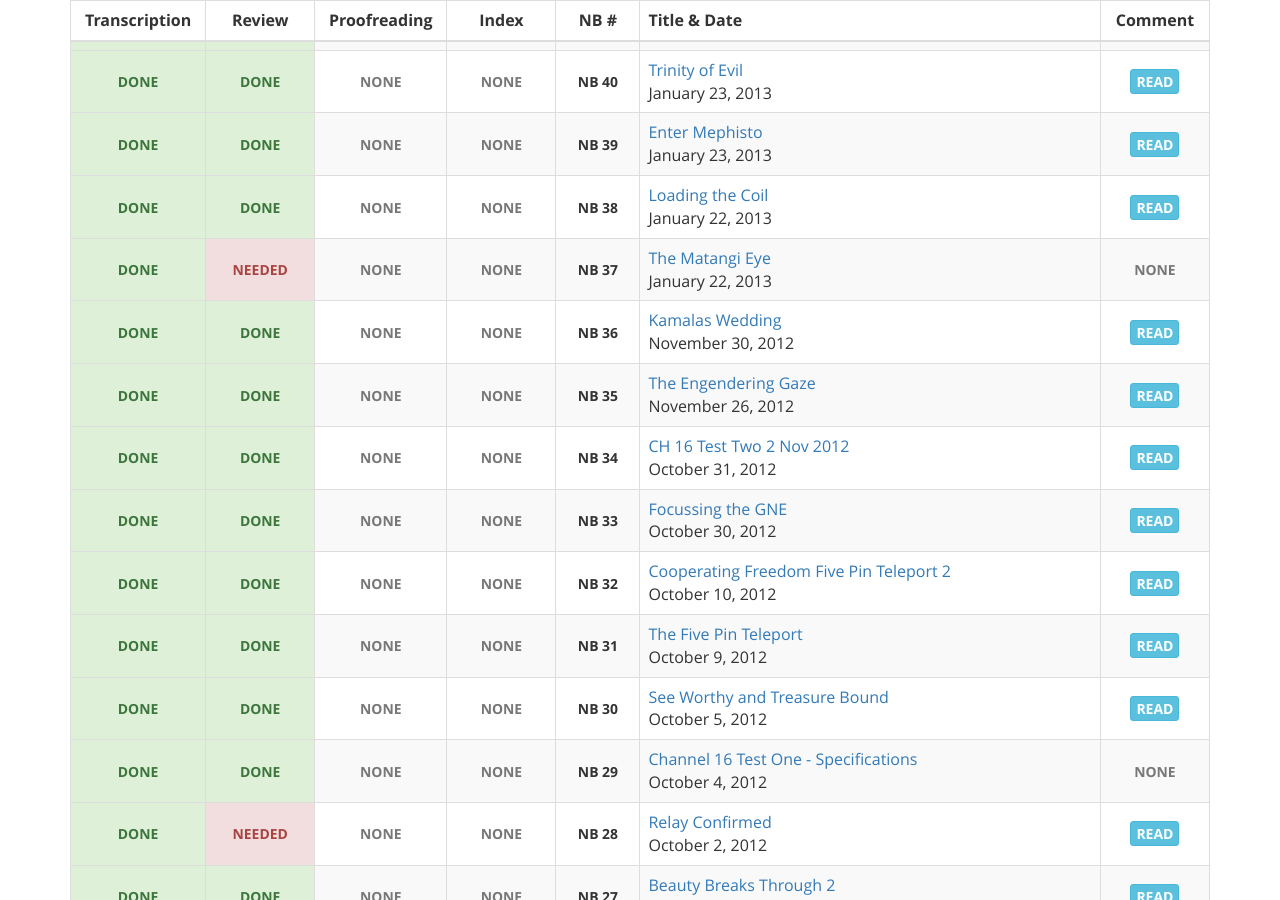
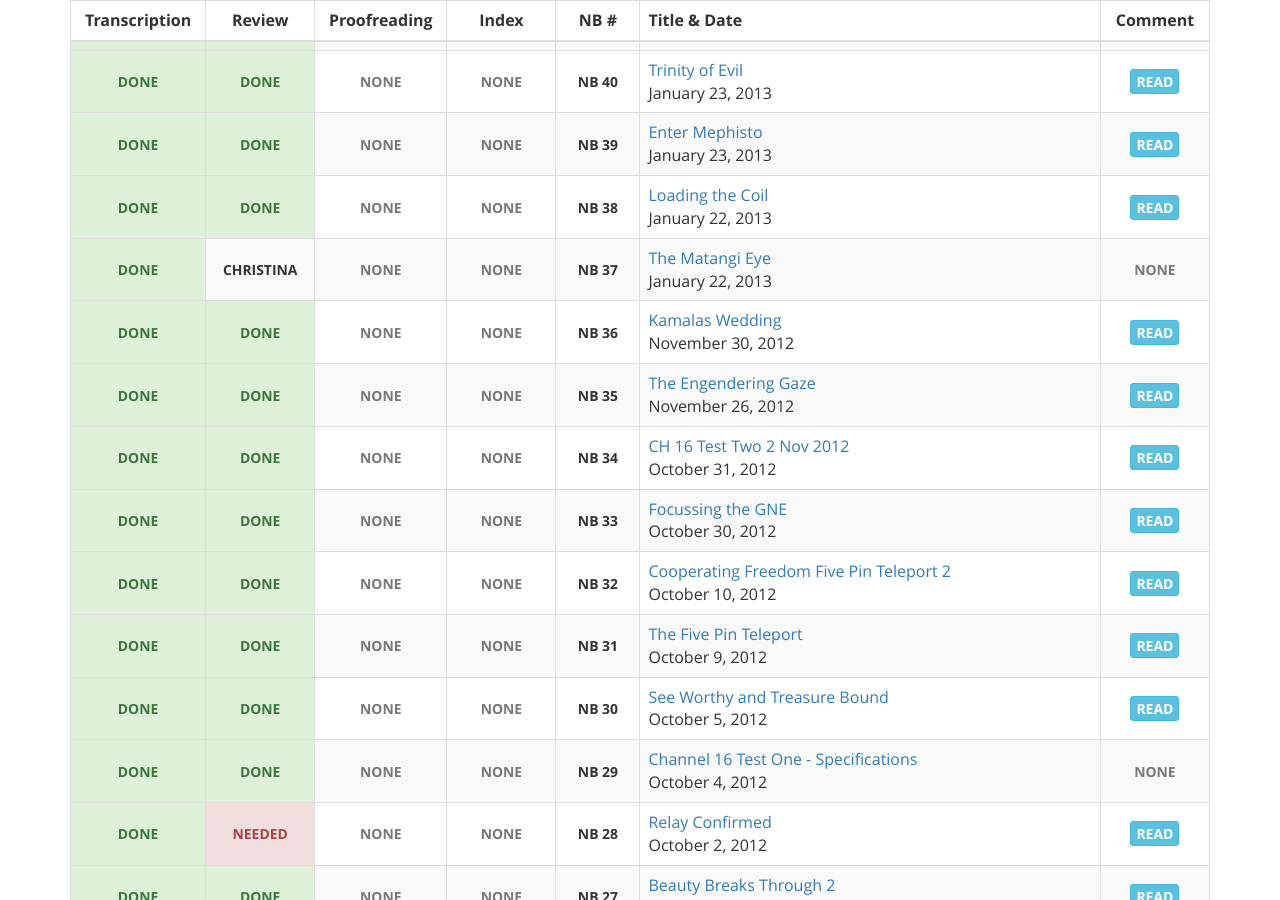
Before and after one commit to gaiaspora/gaiaspora.github.io, a Jekyll site: the page built from content/navigator-briefings.markdown, in a window 1280 px wide and 900 px high, scrolled down 6278 px. Built offline with Jekyll 4.4.1, drawn with Linux system fonts in a browser that asks for light colours.

Commit message:
Update nb.yaml

```diff
--- a/_data/nb.yaml
+++ b/_data/nb.yaml
@@ -864,7 +864,7 @@
 
 - NB: "37"
   Transcription: "done"
-  Review: "needed"
+  Review: "Christina"
   Proofreading: "none"
   Index: "none"
   Title: "The Matangi Eye"
```
